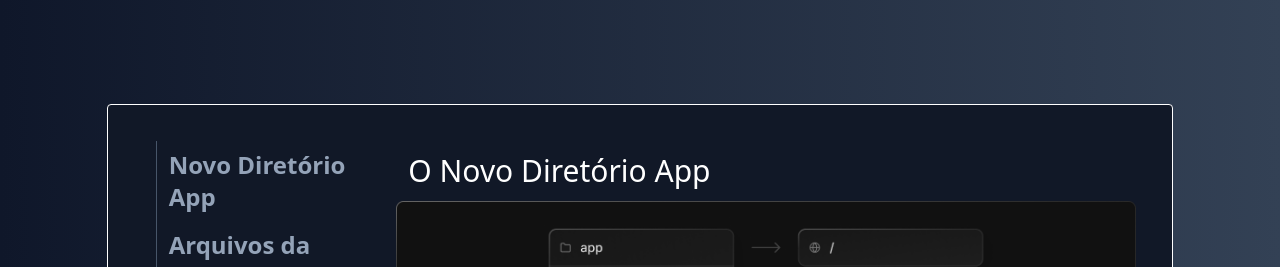
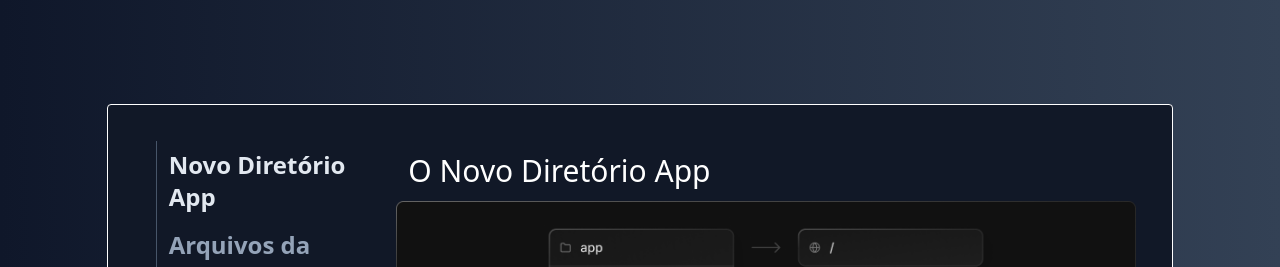
Before and after one commit to antonionetodeveloper/Next-13-lab, a Next.js app: page / in a window 1280 px wide. Shown: the part 800-1067 px from the top of the page. Built offline with nearby package versions, Linux system fonts and the light colour scheme.

Commit message:
set "Novo diretório app" as default item selected

```diff
--- a/src/app/(home)/sections/preview/index.tsx
+++ b/src/app/(home)/sections/preview/index.tsx
@@ -5,7 +5,7 @@ import Changer from "./components/changer"
 import NavBar from "./components/navBar"
 
 const Preview = () => {
-   const [feature, setFeature] = useState<string>("")
+   const [feature, setFeature] = useState<string>("Novo Diretório App")
 
    return (
       <section
```
